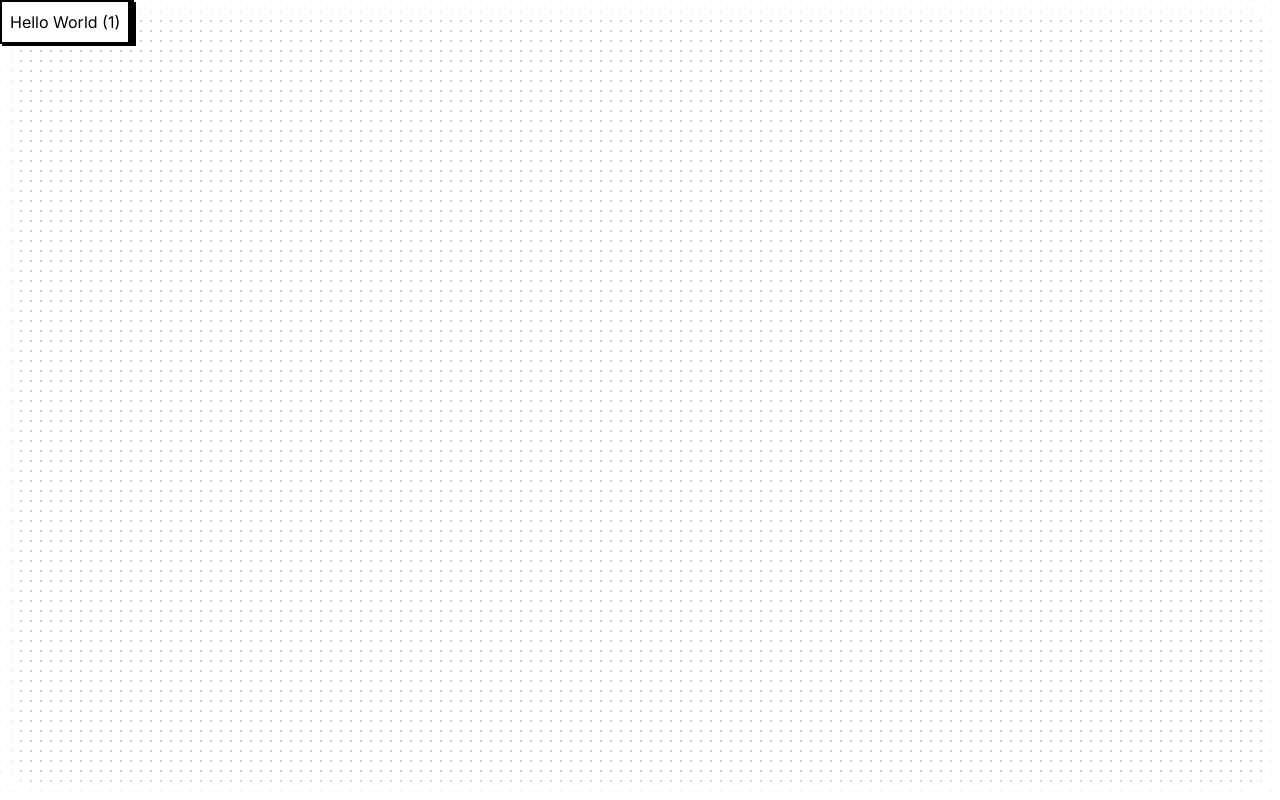
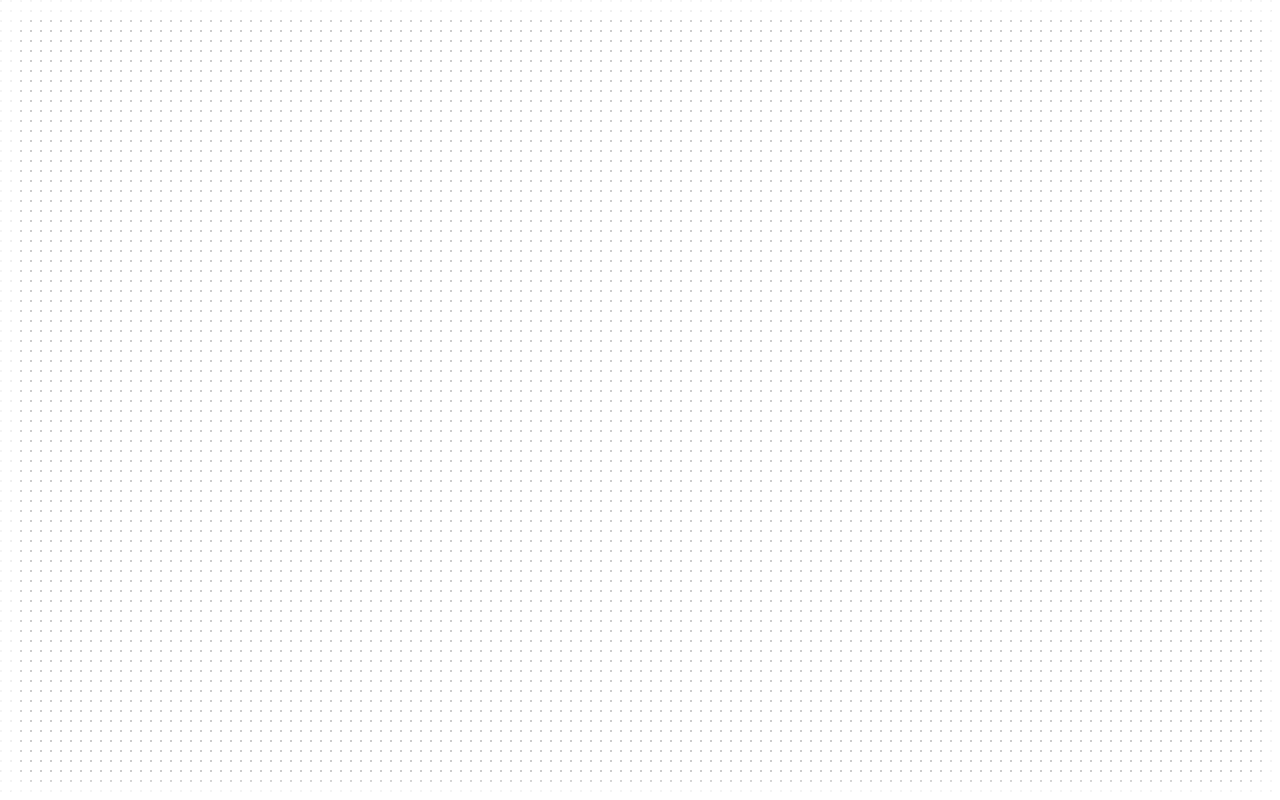
Before and after one commit to jesseborg/pinboard, a Next.js app: page / in a window 1280 px wide. Built offline with nearby package versions, Linux system fonts and the light colour scheme.

Commit message:
feat: persists nodes in localstorage

```diff
--- a/src/app/page.tsx
+++ b/src/app/page.tsx
@@ -1,43 +1,14 @@
-import { Node } from "@/components/node";
+"use client";
+
 import { Background, PinBoard } from "@/components/pinboard";
-
-// const nodes: Array<Node> = [
-// 	{
-// 		id: "1",
-// 		position: { x: 0, y: 0 },
-// 		type: "text",
-// 		data: {
-// 			label: "Hello World",
-// 		},
-// 	},
-// 	{
-// 		id: "2",
-// 		position: { x: 0, y: 0 },
-// 		type: "text",
-// 		data: {
-// 			label: "Hello World",
-// 		},
-// 	},
-// ];
-
-const nodes = new Array(2).fill(0).map(
-	(_, i) =>
-		({
-			id: `${i}`,
-			position: { x: 0, y: 0 },
-			type: "text",
-			data: {
-				label: `Hello World (${i})`,
-			},
-		} as Node)
-);
-
-console.log(nodes);
+import { useNodes } from "@/hooks/use-nodes";
 
 export default function Home() {
+	const { nodes, setNodes } = useNodes();
+
 	return (
 		<main>
-			<PinBoard nodes={nodes}>
+			<PinBoard nodes={nodes} onNodesChange={setNodes}>
 				<Background />
 			</PinBoard>
 		</main>
--- a/src/components/node.tsx
+++ b/src/components/node.tsx
@@ -26,7 +26,12 @@ export type Node = TextNode | ImageNode;
 export function renderNode(node: Node) {
 	switch (node.type) {
 		case "text":
-			return <p>{node.data.label}</p>;
+			return (
+				<div>
+					<p>{node.data.label}</p>
+					{JSON.stringify(node.position)}
+				</div>
+			);
 
 		case "image":
 			return <img src={node.data.src} alt={node.data.alt} />;
--- a/src/components/pinboard.tsx
+++ b/src/components/pinboard.tsx
@@ -15,10 +15,12 @@ const PinboardContext = createContext<PinBoardContextProps>({
 
 type PinBoardProps = {
 	nodes?: Array<Node>;
+	onNodesChange?: (nodes: Array<Node>) => void;
 };
 
 export function PinBoard({
 	nodes,
+	onNodesChange,
 	children,
 }: PropsWithChildren<PinBoardProps>) {
 	const { bind, offset: xy } = useDrag<HTMLDivElement>(null, {
@@ -31,24 +33,28 @@ export function PinBoard({
 		<PinboardContext.Provider value={{ xy, down: false }}>
 			<div {...bind} className="w-full h-full relative overflow-hidden">
 				{children}
-				<NodesContainer nodes={nodes} />
+				<NodesContainer nodes={nodes} onNodesChange={onNodesChange} />
 			</div>
 		</PinboardContext.Provider>
 	);
 }
 
-function NodesContainer({ nodes }: { nodes?: PinBoardProps["nodes"] }) {
+function NodesContainer({ nodes, onNodesChange }: PinBoardProps) {
 	const {
 		xy: [x, y],
 	} = useContext(PinboardContext);
 
 	const { bind } = useDrag<HTMLDivElement>(
 		({ gridOffset: [ox, oy], target }) => {
-			if (!target) {
-				return;
+			target.style.transform = `translate(${ox}px, ${oy}px)`;
+
+			const id = Number(target.id);
+			const node = nodes?.[id];
+
+			if (node) {
+				node.position = { x: ox, y: oy };
+				onNodesChange?.(nodes);
 			}
-
-			target.style.transform = `translate(${ox}px, ${oy}px)`;
 		},
 		{
 			selectors: "[data-draggable=true]",
@@ -72,6 +78,7 @@ function NodesContainer({ nodes }: { nodes?: PinBoardProps["nodes"] }) {
 			{nodes?.map((node) => (
 				<div
 					key={node.id}
+					id={node.id}
 					data-draggable
 					style={{
 						transform: `translate(${node.position.x}px, ${node.position.y}px)`,
--- a/src/hooks/use-drag.tsx
+++ b/src/hooks/use-drag.tsx
@@ -23,7 +23,7 @@ type BaseDragEvent = {
 	/** Displacement between offset and lastOffset */
 	movement: Tuple<number>;
 	/** The element being dragged */
-	target: HTMLElement | null;
+	target: HTMLElement;
 };
 
 type DragEvent = BaseDragEvent & {
--- /dev/null
+++ b/src/hooks/use-nodes.tsx
@@ -0,0 +1,17 @@
+"use client";
+
+import { Node } from "@/components/node";
+import { useState } from "react";
+
+export function useNodes() {
+	const [nodes, setNodesInternal] = useState<Array<Node>>(
+		JSON.parse(localStorage.getItem("nodes") || "{}") as Array<Node>
+	);
+
+	function setNodes(nodes: Array<Node>) {
+		localStorage.setItem("nodes", JSON.stringify(nodes));
+		setNodesInternal(nodes);
+	}
+
+	return { nodes, setNodes };
+}
```
